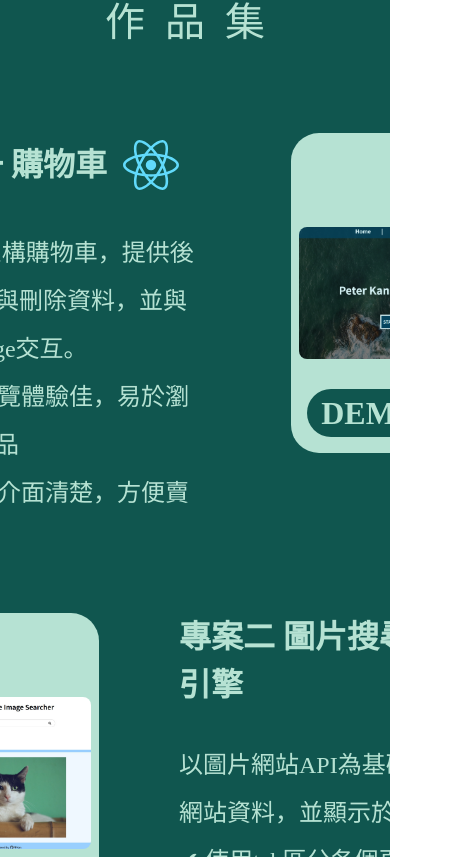
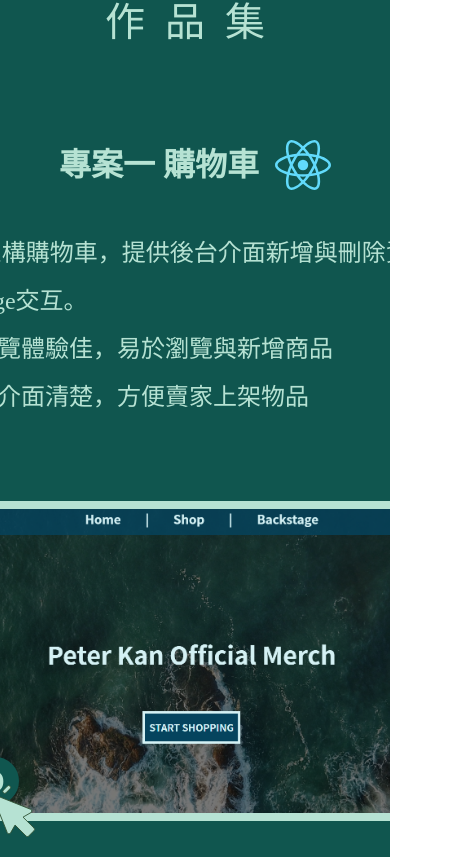
Before and after one commit to PPKan/my-protfolio, a React (Create React App) app: page / in a window 390 px wide. Shown: the part 887-1744 px from the top of the page, 465 px wide, since content can reach past the window. Built offline with nearby package versions, Linux system fonts and the light colour scheme; a web font is replaced by a local one.

Commit message:
add media query

```diff
--- a/src/css/app.scss
+++ b/src/css/app.scss
@@ -9,6 +9,7 @@ $spear-mint: #b6e2d3;
 @import './projects.scss';
 @import './contact.scss';
 @import './foot.scss';
+@import './media-query.scss';
 
 
 html {
--- /dev/null
+++ b/src/css/media-query.scss
@@ -0,0 +1,35 @@
+@media (max-width: 1600px) {
+  .project-item {
+    width: 1280px;
+  }
+}
+
+@media (max-width: 1280px) {
+  .project-item {
+    width: 960px;
+  }
+}
+
+@media (max-width: 960px) {
+  .project-item {
+    width: 640px;
+  }
+}
+
+@media (max-width: 640px) {
+  .project-item {
+    display: grid;
+    place-items: center;
+  }
+  .project-item-image {
+    width: 100%;
+  }
+
+  .contact .introduction {
+    display: block;
+  }
+
+
+
+
+}
--- a/src/css/project-item.scss
+++ b/src/css/project-item.scss
@@ -25,22 +25,3 @@
   transform: translate(0);
   opacity: 1;
 }
-
-
-@media (max-width: 100rem) {
-  .project-item {
-    width: 80rem;
-  }
-}
-
-@media (max-width: 80rem) {
-  .project-item {
-    width: 60rem;
-  }
-}
-
-@media (max-width: 60rem) {
-  .project-item {
-    width: 40rem;
-  }
-}
```
